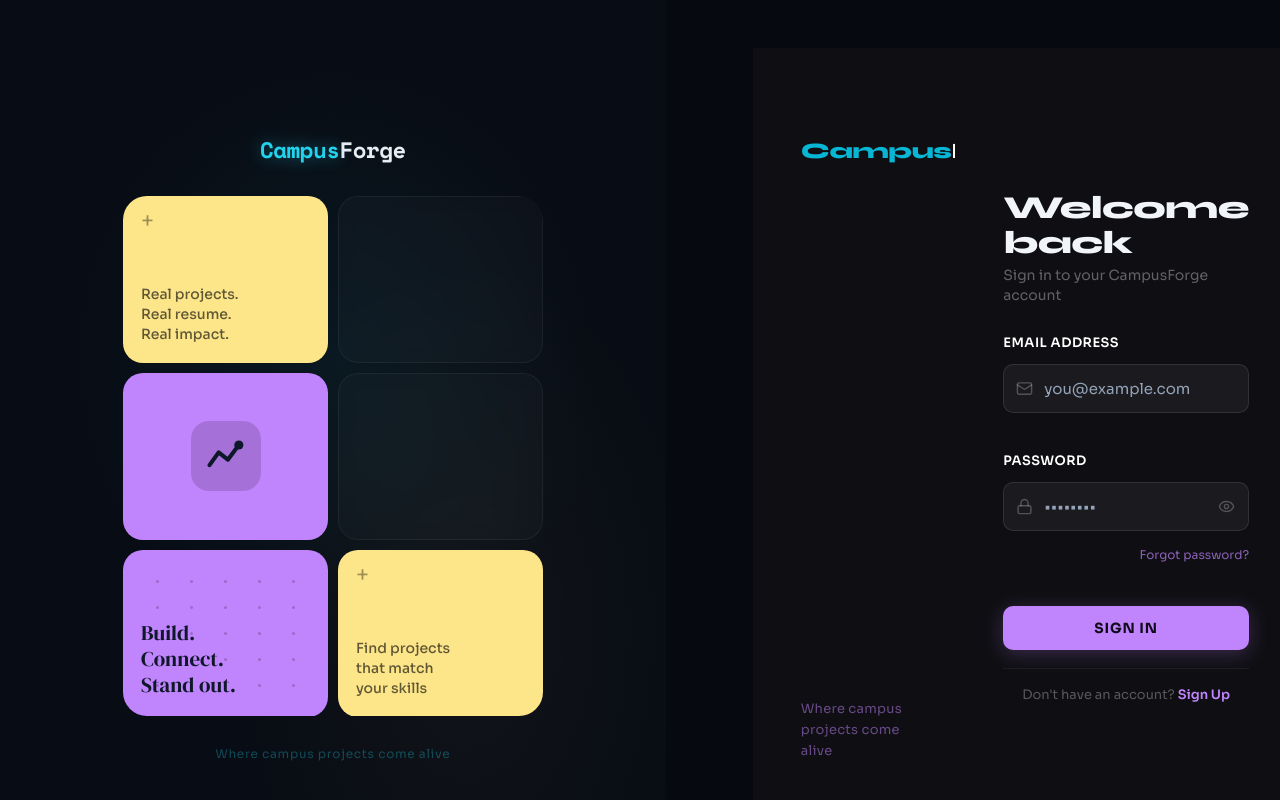
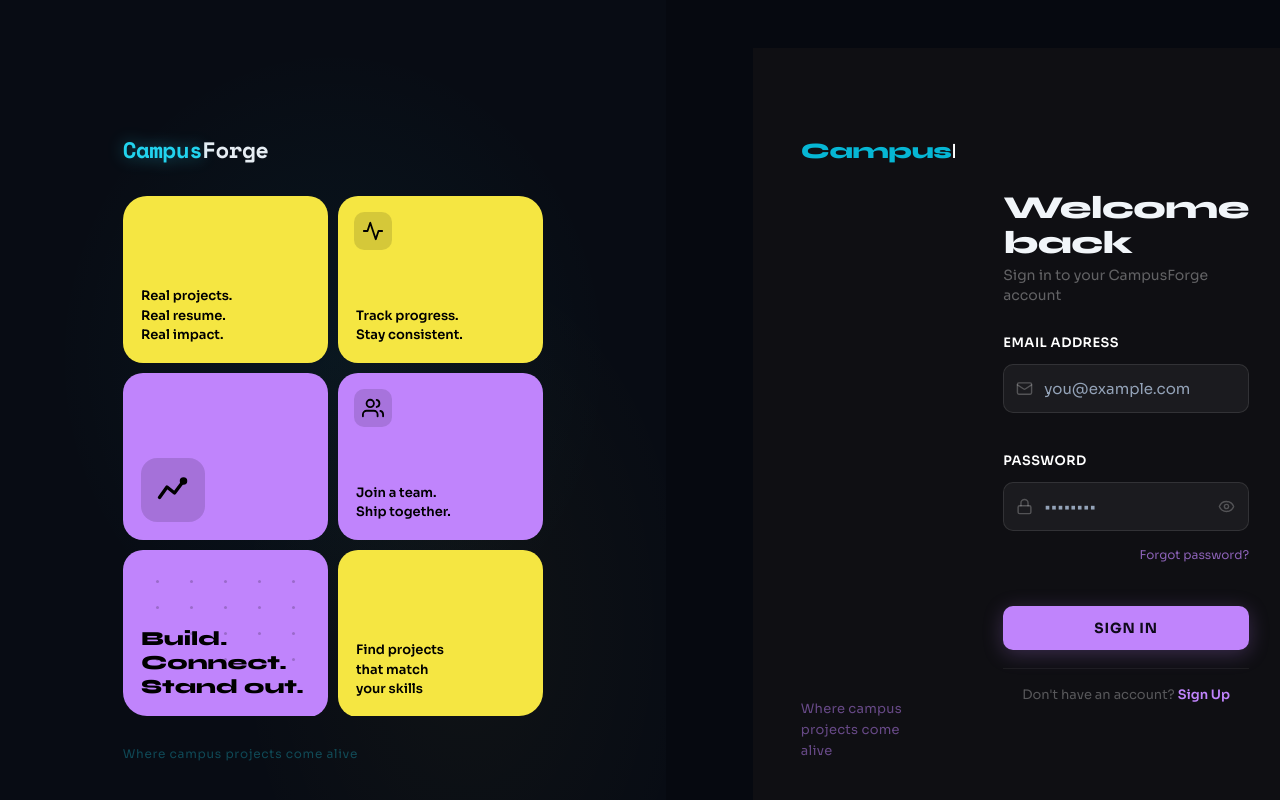
Before and after one commit to SinghRaj09/CampusForge-Frontend, a React (Vite) app: page /login in a window 1280 px wide. Shown: the top 800 px of the page. Built offline with nearby package versions, Linux system fonts and the light colour scheme; no server answers.

Commit message:
Fix frontend

```diff
--- a/src/components/AuthLayout.css
+++ b/src/components/AuthLayout.css
@@ -1,4 +1,4 @@
-@import url('https://fonts.googleapis.com/css2?family=Sora:wght@400;500;600;700;800&family=DM+Serif+Display:ital@0;1&family=Space+Mono:wght@700&display=swap');
+@import url('https://fonts.googleapis.com/css2?family=Sora:wght@400;500;600;700;800&family=Syne:wght@700;800&family=Space+Mono:wght@700&display=swap');
 
 /* ─── Split shell ──────────────────────────────────────── */
 .auth-split {
@@ -26,8 +26,8 @@
   position: absolute;
   inset: 0;
   background:
-    radial-gradient(ellipse 60% 50% at 50% 40%, rgba(34, 211, 238, 0.06) 0%, transparent 70%),
-    radial-gradient(ellipse 50% 60% at 70% 70%, rgba(253, 230, 138, 0.04) 0%, transparent 70%);
+    radial-gradient(ellipse 60% 50% at 50% 40%, rgba(34, 211, 238, 0.05) 0%, transparent 70%),
+    radial-gradient(ellipse 50% 60% at 70% 70%, rgba(245, 230, 66, 0.03) 0%, transparent 70%);
   pointer-events: none;
 }
 
@@ -42,28 +42,22 @@
   max-width: 420px;
 }
 
-/* ─── Brand logo text ───────────────────────────────────── */
+/* ─── Brand ─────────────────────────────────────────────── */
 .panel-brand {
   display: flex;
   align-items: center;
-  justify-content: center;
-  gap: 0;
-
-  /* Override any old text styles */
   font-family: 'Space Mono', monospace;
   font-size: 1.4rem;
   font-weight: 700;
   letter-spacing: -0.02em;
-  text-transform: none;          /* remove old uppercase */
+  align-self: flex-start;
 }
 
-/* "Campus" — cyan */
 .panel-brand .brand-campus {
   color: #22d3ee;
   filter: drop-shadow(0 0 8px rgba(34, 211, 238, 0.4));
 }
 
-/* "Forge" — white */
 .panel-brand .brand-forge {
   color: #e6edf3;
 }
@@ -74,6 +68,7 @@
   color: rgba(34, 211, 238, 0.3);
   letter-spacing: 0.06em;
   text-align: center;
+  align-self: flex-start;
 }
 
 /* ─── 2×3 card grid ─────────────────────────────────────── */
@@ -92,24 +87,17 @@
 /* ─── Base card cell ────────────────────────────────────── */
 .card-cell {
   border-radius: 20px;
-  background: var(--card-color);
   position: relative;
   overflow: hidden;
   display: flex;
   align-items: flex-end;
   padding: 18px;
   will-change: transform;
+  transition: box-shadow 0.3s ease;
 }
 
 .card-cell:hover {
-  box-shadow: 0 10px 36px rgba(0, 0, 0, 0.4);
-}
-
-/* ─── Dark glass cards ───────────────────────────────────── */
-.card-type-dark {
-  background: rgba(255, 255, 255, 0.025) !important;
-  border: 1px solid rgba(255, 255, 255, 0.055);
-  backdrop-filter: blur(8px);
+  box-shadow: 0 10px 36px rgba(0, 0, 0, 0.35);
 }
 
 /* ─── Dot grid ───────────────────────────────────────────── */
@@ -132,19 +120,8 @@
   align-self: center;
 }
 
-/* ─── Plus icon ──────────────────────────────────────────── */
-.card-plus {
-  position: absolute;
-  top: 14px;
-  left: 18px;
-  font-size: 22px;
-  font-weight: 300;
-  color: rgba(0, 0, 0, 0.38);
-  line-height: 1;
-}
-
-/* ─── Logo card ──────────────────────────────────────────── */
-.card-type-logo {
+/* ─── Icon (logo card — centered) ───────────────────────── */
+.card-cell.card-type-logo {
   align-items: center;
   justify-content: center;
 }
@@ -153,33 +130,45 @@
   display: flex;
   align-items: center;
   justify-content: center;
-  width: 70px;
-  height: 70px;
-  border-radius: 18px;
+  width: 64px;
+  height: 64px;
+  border-radius: 16px;
   background: rgba(0, 0, 0, 0.14);
 }
 
-/* ─── Card main text "Connect. Collaborate. Create." ────── */
+/* ─── Small icon (top-left of card) ─────────────────────── */
+.card-icon-small {
+  position: absolute;
+  top: 16px;
+  left: 16px;
+  width: 38px;
+  height: 38px;
+  border-radius: 10px;
+  background: rgba(0, 0, 0, 0.13);
+  display: flex;
+  align-items: center;
+  justify-content: center;
+}
+
+/* ─── Card headline text ─────────────────────────────────── */
 .card-main-text {
-  font-family: 'DM Serif Display', serif;
-  font-size: 21px;
-  line-height: 1.25;
+  font-family: 'Syne', sans-serif;
+  font-size: 20px;
+  font-weight: 800;
+  line-height: 1.2;
   white-space: pre-line;
   position: relative;
   z-index: 1;
-  color: #0f172a;
-  background: none;
-  -webkit-background-clip: unset;
-  -webkit-text-fill-color: unset;
-  background-clip: unset;
+  color: #000000;   /* bright black */
 }
 
 /* ─── Card label text ────────────────────────────────────── */
 .card-label-text {
-  font-size: 14px;
-  font-weight: 500;
-  line-height: 1.45;
-  color: rgba(0, 0, 0, 0.62);
+  font-family: 'Sora', sans-serif;
+  font-size: 13px;
+  font-weight: 600;
+  line-height: 1.5;
+  color: #000000;   /* bright black — was rgba(0,0,0,0.62) */
   white-space: pre-line;
   position: relative;
   z-index: 1;
@@ -214,6 +203,6 @@
   .card-grid        { gap: 7px; max-height: 250px; border-radius: 18px; }
   .card-cell        { border-radius: 14px; padding: 12px; }
   .card-main-text   { font-size: 16px; }
-  .card-label-text  { font-size: 12px; }
+  .card-label-text  { font-size: 11px; }
   .auth-panel-right { padding: 24px 16px; }
 }
--- a/src/components/AuthLayout.jsx
+++ b/src/components/AuthLayout.jsx
@@ -2,12 +2,45 @@ import React, { useEffect, useState, useRef } from 'react';
 import './AuthLayout.css';
 
 const CARDS = [
-  { id: 0, type: 'highlight', color: '#c084fc', text: 'Build.\nConnect.\nStand out.', dots: true },
-  { id: 1, type: 'logo',      color: '#c084fc', icon: true },
-  { id: 2, type: 'text',      color: '#fde68a', label: 'Find projects\nthat match\nyour skills', plus: true },
-  { id: 3, type: 'text',      color: '#fde68a', label: 'Real projects.\nReal resume.\nReal impact.', plus: true },
-  { id: 4, type: 'dark',      color: '#1a2235' },
-  { id: 5, type: 'dark',      color: '#0f1624' },
+  {
+    id: 0,
+    type: 'highlight',
+    color: '#C084FC',
+    text: 'Build.\nConnect.\nStand out.',
+    dots: true,
+  },
+  {
+    id: 1,
+    type: 'logo',
+    color: '#C084FC',
+    icon: true,
+  },
+  {
+    id: 2,
+    type: 'text',
+    color: '#F5E642',
+    label: 'Find projects\nthat match\nyour skills',
+  },
+  {
+    id: 3,
+    type: 'text',
+    color: '#F5E642',
+    label: 'Real projects.\nReal resume.\nReal impact.',
+  },
+  {
+    id: 4,
+    type: 'text',
+    color: '#C084FC',
+    label: 'Join a team.\nShip together.',
+    iconType: 'team',
+  },
+  {
+    id: 5,
+    type: 'text',
+    color: '#F5E642',
+    label: 'Track progress.\nStay consistent.',
+    iconType: 'pulse',
+  },
 ];
 
 const SLOT_POS = [
@@ -30,6 +63,29 @@ function getTranslate(fromSlot, toSlot, cellW, cellH, gap) {
   };
 }
 
+function TeamIcon() {
+  return (
+    <div className="card-icon-small">
+      <svg width="22" height="22" viewBox="0 0 24 24" fill="none" stroke="#000000" strokeWidth="2" strokeLinecap="round" strokeLinejoin="round">
+        <path d="M17 21v-2a4 4 0 0 0-4-4H5a4 4 0 0 0-4 4v2"/>
+        <circle cx="9" cy="7" r="4"/>
+        <path d="M23 21v-2a4 4 0 0 0-3-3.87"/>
+        <path d="M16 3.13a4 4 0 0 1 0 7.75"/>
+      </svg>
+    </div>
+  );
+}
+
+function PulseIcon() {
+  return (
+    <div className="card-icon-small">
+      <svg width="22" height="22" viewBox="0 0 24 24" fill="none" stroke="#000000" strokeWidth="2" strokeLinecap="round" strokeLinejoin="round">
+        <polyline points="22 12 18 12 15 21 9 3 6 12 2 12"/>
+      </svg>
+    </div>
+  );
+}
+
 function CardContent({ card }) {
   return (
     <>
@@ -38,16 +94,17 @@ function CardContent({ card }) {
           {Array.from({ length: 25 }).map((_, i) => <span key={i} className="dot" />)}
         </div>
       )}
-      {card.plus && <span className="card-plus">+</span>}
       {card.icon && (
         <div className="card-icon">
-          <svg width="44" height="44" viewBox="0 0 48 48" fill="none">
-            <path d="M6 34 L16 20 L26 28 L38 12" stroke="#0f172a" strokeWidth="4.5"
+          <svg width="36" height="36" viewBox="0 0 48 48" fill="none">
+            <path d="M6 34 L16 20 L26 28 L38 12" stroke="#000000" strokeWidth="4.5"
               strokeLinecap="round" strokeLinejoin="round"/>
-            <circle cx="38" cy="12" r="5" fill="#0f172a"/>
+            <circle cx="38" cy="12" r="5" fill="#000000"/>
           </svg>
         </div>
       )}
+      {card.iconType === 'team'  && <TeamIcon />}
+      {card.iconType === 'pulse' && <PulseIcon />}
       {card.text  && <p className="card-main-text">{card.text}</p>}
       {card.label && <p className="card-label-text">{card.label}</p>}
     </>
@@ -105,9 +162,10 @@ function CardPanel() {
         return (
           <div
             key={`slot-${slotIdx}`}
-            className={`card-cell card-type-${card.type}`}
+            className={`card-cell`}
             style={{
               '--card-color': card.color,
+              backgroundColor: card.color,
               transform:  t ? `translate(${t.dx}px, ${t.dy}px)` : 'translate(0,0)',
               transition: t
                 ? 'transform 0.55s cubic-bezier(0.4, 0, 0.2, 1)'
@@ -128,14 +186,11 @@ export default function AuthLayout({ children }) {
     <div className="auth-split">
       <div className="auth-panel-left">
         <div className="panel-inner">
-
           <div className="panel-brand">
             <span className="brand-campus">Campus</span>
             <span className="brand-forge">Forge</span>
           </div>
-
           <CardPanel />
-
           <p className="panel-tagline">Where campus projects come alive</p>
         </div>
       </div>
```
